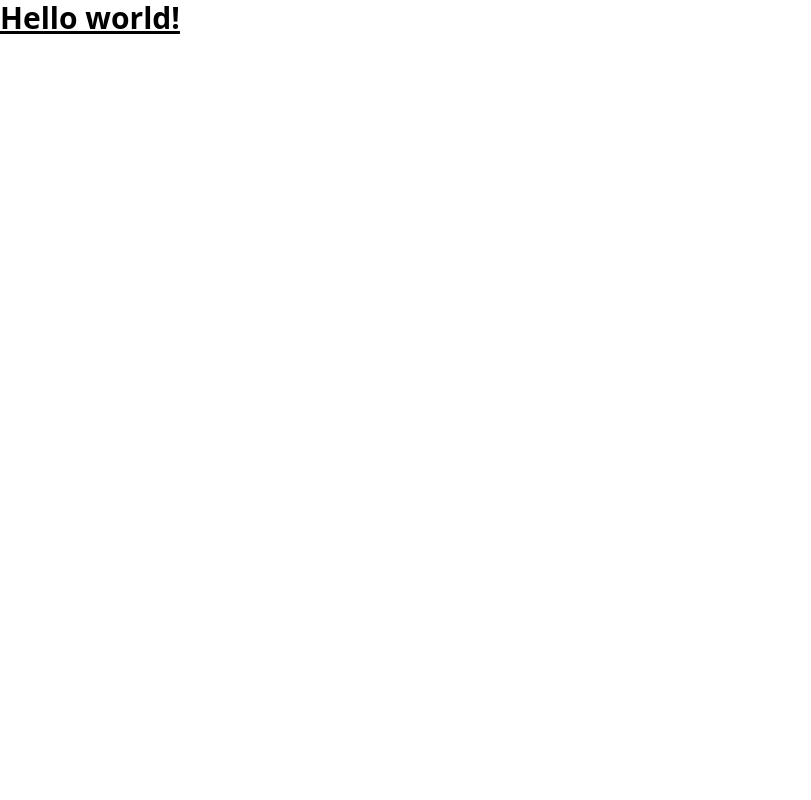
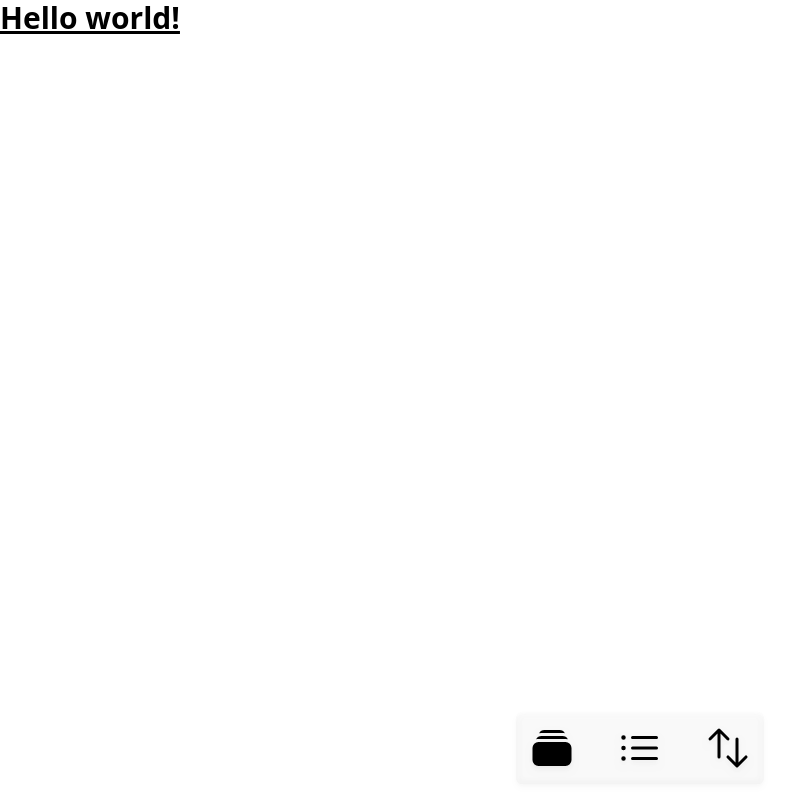
Before and after one commit to AntanasGa/TimeHolder, a Vue app: page / in a window 1280 px wide. Shown: the whole page, without its empty margins (0-811 px from the left). Built offline with nearby package versions, Linux system fonts and the light colour scheme.

Commit message:
adding navbar

```diff
--- a/index.html
+++ b/index.html
@@ -6,7 +6,7 @@
     <meta name="viewport" content="width=device-width, initial-scale=1.0" />
     <title>Vite + Vue + TS</title>
   </head>
-  <body>
+  <body class="min-h-screen">
     <div id="app"></div>
     <script type="module" src="/src/main.ts"></script>
   </body>
--- a/package.json
+++ b/package.json
@@ -9,6 +9,7 @@
     "preview": "vite preview"
   },
   "dependencies": {
+    "@heroicons/vue": "^2.0.17",
     "vue": "^3.2.47",
     "vue-router": "4"
   },
--- a/src/App.vue
+++ b/src/App.vue
@@ -1,7 +1,9 @@
 <template>
   <RouterView />
+  <Navigation />
 </template>
 
 <script setup lang="ts">
 import { RouterView } from 'vue-router';
+import Navigation from '@/components/Navigation.vue';
 </script>
--- /dev/null
+++ b/src/components/Navigation.vue
@@ -0,0 +1,31 @@
+<template>
+  <div class="fixed bottom-4 left-2/4 -translate-x-2/4">
+    <nav class="rounded-md drop-shadow-md backdrop-blur-sm bg-white/30">
+      <ul class="flex gap-4">
+        <li class="p-3 group hover:bg-red-500 rounded-md">
+          <RouterLink to="/" title="Home">
+            <RectangleStackIcon class="h-12 w-12 relative translate-y-0 text-black-500 transition-popout group-hover:text-white group-hover:-translate-y-3"/>
+            <span class="text-xs font-bold transition-popout absolute opacity-0 translate-y-1/4 group-hover:opacity-100 group-hover:-translate-y-1/4 group-hover:text-white">Home</span>
+          </RouterLink>
+        </li>
+        <li class="p-3 group hover:bg-red-500 rounded-md">
+          <RouterLink to="/entries" title="Entries">
+            <ListBulletIcon class="h-12 w-12 relative translate-y-0 text-black-500 transition-popout group-hover:text-white group-hover:-translate-y-3"/>
+            <span class="text-xs font-bold transition-popout absolute opacity-0 translate-y-1/4 group-hover:opacity-100 group-hover:-translate-y-2/4 group-hover:text-white">Entries</span>
+          </RouterLink>
+        </li>
+        <li class="p-3 group hover:bg-red-500 rounded-md">
+          <RouterLink to="/file" title="Import/Export">
+            <ArrowsUpDownIcon class="h-12 w-12 relative translate-y-0 text-black-500 transition-popout group-hover:text-white group-hover:-translate-y-3"/>
+            <span class="text-xs font-bold transition-popout absolute opacity-0 translate-y-1/4 group-hover:opacity-100 group-hover:-translate-y-2/4 group-hover:text-white">Imp./Exp.</span>
+          </RouterLink>
+        </li>
+      </ul>
+    </nav>
+  </div>
+</template>
+
+<script setup lang="ts">
+import { RouterLink } from 'vue-router';
+import { ListBulletIcon, RectangleStackIcon, ArrowsUpDownIcon } from '@heroicons/vue/24/solid';
+</script>
--- a/tailwind.config.js
+++ b/tailwind.config.js
@@ -6,7 +6,11 @@ export default {
   ],
   darkMode: 'media',
   theme: {
-    extend: {},
+    extend: {
+      transitionProperty: {
+        'popout': 'opacity, transform, color'
+      },
+    },
   },
   plugins: [],
 }
```
Also changed, not shown: 1 other file (tests, documents, lock files or other folders).
